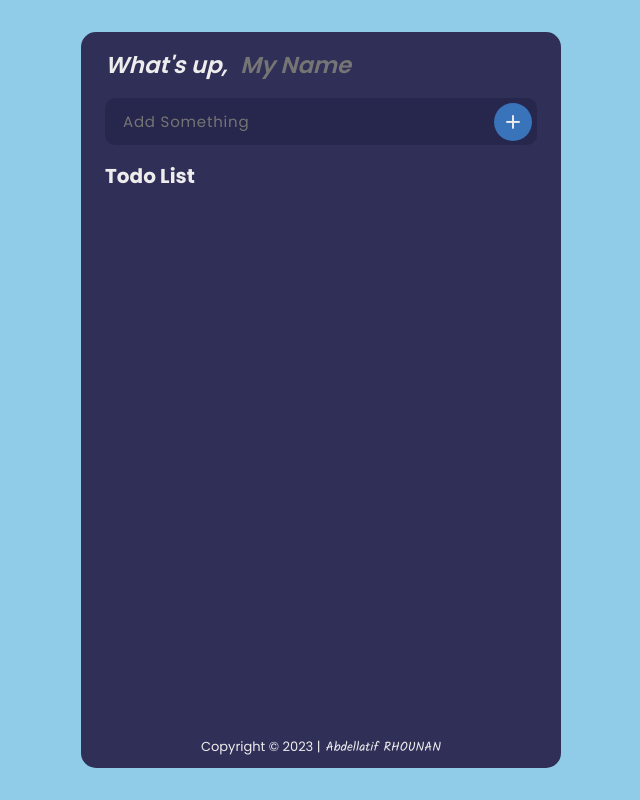
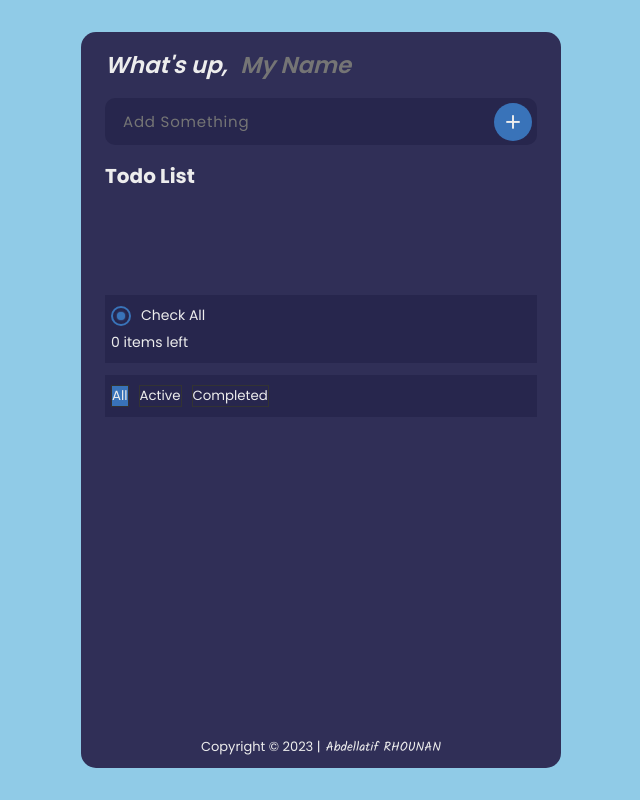
Before and after one commit to abdellatif-rhounan/todo-app, a Vue app: page / in a window 1280 px wide. Shown: the whole page, without its empty margins (319-959 px from the left). Built offline with nearby package versions, Linux system fonts and the light colour scheme.

Commit message:
new Functionalities Added without Styling

```diff
--- a/src/App.vue
+++ b/src/App.vue
@@ -69,6 +69,34 @@
 
       </div>
     </div>
+
+    <div class="stats">
+      <label class="checkall" for="checkAll">
+        <input
+          type="checkbox"
+          class="checkbox"
+          id="checkAll"
+          :checked="noRemaining"
+          @change="checkAll"
+        />
+        <span class="checkspan"></span>
+        <span>Check All</span>
+      </label>
+
+      <div class="remaining">{{ remaining }} items left</div>
+    </div>
+
+    <div class="stats">
+      <div class="filters">
+        <button :class="{active: filter == 'all'}" @click="filter = 'all'">All</button>
+        <button :class="{active: filter == 'active'}" @click="filter = 'active'">Active</button>
+        <button :class="{active: filter == 'completed'}" @click="filter = 'completed'">Completed</button>
+      </div>
+
+      <div class="clear-completed">
+        <button v-show="showClearCompleted" @click="clearCompleted">Clear Completed</button>
+      </div>
+    </div>
   </section>
 
   <footer class="footer">
@@ -86,12 +114,37 @@ export default {
       newTodo: "",
       todos: [],
       beforeEdit: "",
+      filter: "all",
     };
   },
 
   computed: {
     todos_asc() {
-      return [...this.todos].sort((a, b) => a.createdAt - b.createdAt);
+      return [...this.todos_filterd].sort((a, b) => a.createdAt - b.createdAt);
+    },
+
+    todos_filterd() {
+      if (this.filter == 'all') {
+        return this.todos;
+      }
+      else if (this.filter == 'active') {
+        return this.todos.filter(e => !e.completed);
+      }
+      else if (this.filter == 'completed') {
+        return this.todos.filter(e => e.completed);
+      }
+    },
+
+    remaining() {
+      return this.todos.filter(e => !e.completed).length;
+    },
+
+    noRemaining() {
+      return (this.remaining == 0);
+    },
+
+    showClearCompleted() {
+      return (this.todos.filter(e => e.completed).length > 0);
     },
   },
 
@@ -131,6 +184,16 @@ export default {
       todo.text = this.beforeEdit;
       todo.editing = false;
     },
+
+    checkAll(event) {
+      this.todos.forEach((e) => {
+        e.completed = event.target.checked;
+      });
+    },
+
+    clearCompleted() {
+      this.todos = this.todos.filter(e => !e.completed);
+    },
   },
 
   watch: {
--- a/src/main.scss
+++ b/src/main.scss
@@ -206,6 +206,78 @@
     @include actionBtn(#ac0000, #d70000);
   }
 }
+
+.stats {
+  margin-top: 12px;
+  padding: 10px 6px;
+  background: $bg_color2;
+  font-size: 14px;
+
+  .checkall {
+    display: inline-flex;
+    align-items: center;
+    column-gap: 10px;
+    cursor: pointer;
+
+    .checkbox {
+      display: none;
+
+      &:checked ~ .checkspan::after {
+        width: 8px;
+        height: 8px;
+        opacity: 1;
+      }
+    }
+
+    .checkspan {
+      display: inline-flex;
+      justify-content: center;
+      align-items: center;
+      width: 20px;
+      height: 20px;
+      border-radius: 50%;
+      border: 2px solid $brand_color;
+      cursor: pointer;
+      overflow: hidden;
+      transition: box-shadow 0.2s;
+
+      &::after {
+        content: "";
+        position: absolute;
+        display: block;
+        width: 0px;
+        height: 0px;
+        border-radius: 50%;
+        background-color: $brand_color;
+        opacity: 0;
+        box-shadow: 0 0 2px $brand_color;
+        transition: 0.2s;
+      }
+
+      &:hover {
+        box-shadow:
+          0 0 2px $brand_color,
+          0 0 10px $brand_color,
+          0 0 15px $brand_color,
+        ;
+      }
+    }
+  }
+}
+
+.filters button {
+  color: #ededed;
+  margin-right: 10px;
+  cursor: pointer;
+  border: 1px solid #333;
+  &.active {
+    background-color: $brand_color;
+  }
+}
+
+.clear-completed button {
+  color: #ededed;
+}
 // End
 
 // ***** Footer *****
```
